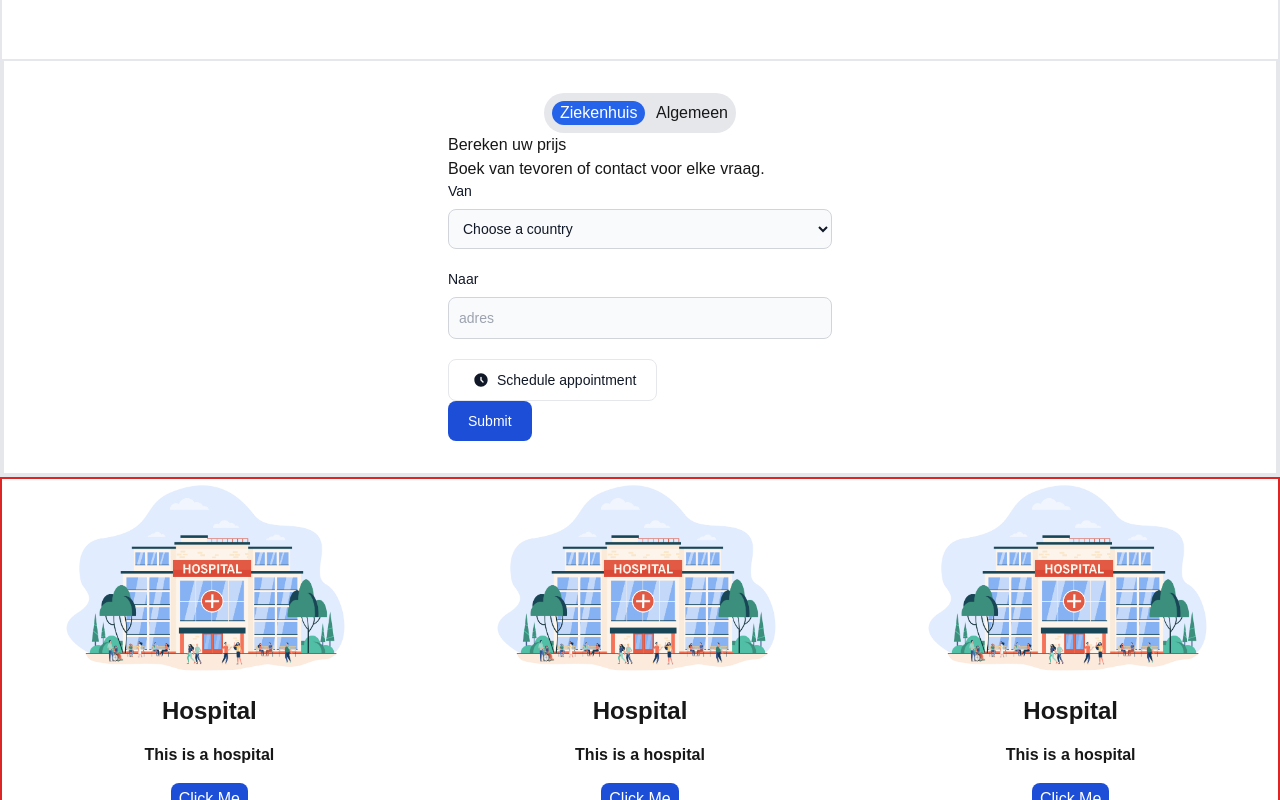
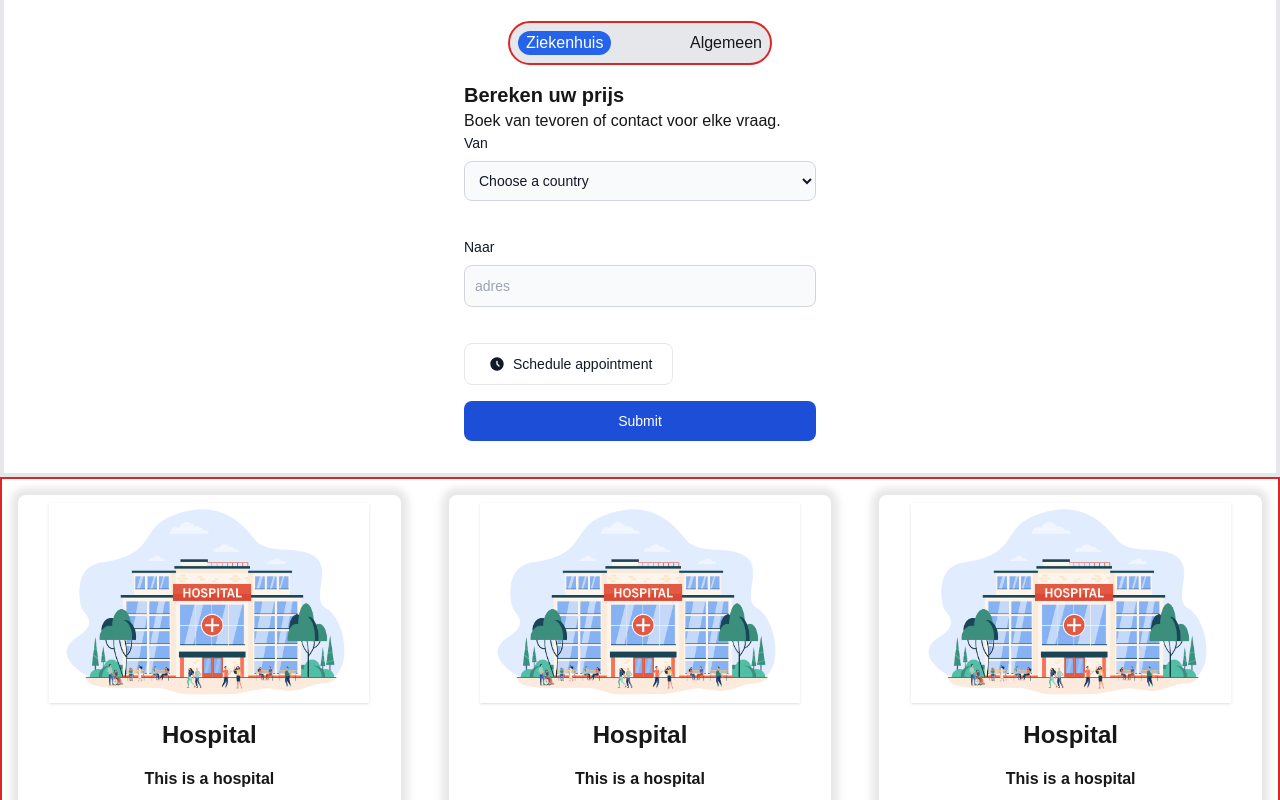
Before and after one commit to hamid348/hospital-project-02, a Next.js app: page / in a window 1280 px wide. Shown: the part 400-1200 px from the top of the page. Built offline with nearby package versions, Linux system fonts and the light colour scheme.

Commit message:
working on service cards

```diff
--- a/package.json
+++ b/package.json
@@ -15,6 +15,7 @@
     "react": "^18",
     "react-dom": "^18",
     "react-icons": "^5.4.0",
+    "styled-components": "^6.1.14",
     "tailwind-merge": "^2.6.0",
     "zor": "file:"
   },
--- a/src/components/HeroSection/HeroForm.tsx
+++ b/src/components/HeroSection/HeroForm.tsx
@@ -3,16 +3,16 @@ import TimePicker from "./TimePicker";
 
 function HeroForm() {
   return (
-    <div>
-      <form className="max-w-sm mx-auto py-8">
-        <div className="flex w-1/2 mx-auto justify-between bg-gray-200 p-2 rounded-full">
+    <div >
+      <form className="flex flex-col gap-4 max-w-sm mx-auto py-8 px-4">
+        <div className="flex border-2 border-red-600 w-3/4 mx-auto justify-between bg-gray-200 p-2 rounded-full">
           <button className="bg-blue-600 text-white px-2 rounded-full">Ziekenhuis</button>
           <button>Algemeen</button>
         </div>
         {/* form part */}
 
         <div className="mb-5">
-          <h1>Bereken uw prijs</h1>
+          <h1 className="text-xl font-bold">Bereken uw prijs</h1>
           <p>Boek van tevoren of contact voor elke vraag.</p>
           <label
             htmlFor="email"
--- a/src/components/ServiceCards/ServiceCards.tsx
+++ b/src/components/ServiceCards/ServiceCards.tsx
@@ -1,5 +1,6 @@
 import Image, { StaticImageData } from 'next/image'
 import React from 'react'
+
 // import hospital from '@/img/hospital.jpg'
 
 interface ServiceCardsProps {
@@ -11,8 +12,8 @@ interface ServiceCardsProps {
 
 function ServiceCards(props: ServiceCardsProps) {
     return (
-        <div className='flex flex-col items-center gap-4'>
-                <Image src={props.pic} alt="hospital" width={320} height={320}/>
+        <div className='flex flex-col items-center gap-4 shadow-[0px_0px_8px_7px_rgba(0,0,0,0.1)]  m-4 rounded-lg p-2'>
+                <Image src={props.pic} alt="hospital" className='shadow' width={320} height={320}/>
                 <h1 className='text-2xl font-bold'>{props.title}</h1>
                 <p className='font-bold'>{props.description}</p>
                 <button className='bg-blue-700 text-white rounded-lg px-2 py-1'>
```
Also changed, not shown: 1 other file (tests, documents, lock files or other folders).
